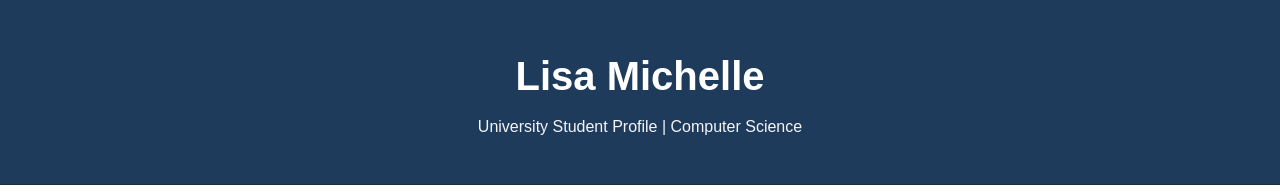
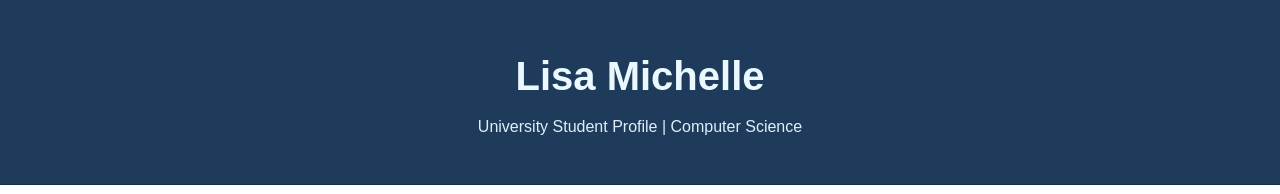
Before and after one commit to miechylisa/foodprojecthtml, a website: page index.html in a window 1280 px wide. Shown: the top 194 px of the page. Drawn offline with Linux system fonts and the light colour scheme.

```diff
--- a/styles.css
+++ b/styles.css
@@ -22,7 +22,7 @@ body {
 /* Header */
 .header {
     background-color: #1f3b5b;
-    color: #ffffff;
+    color: #EAF8FF;
     text-align: center;
     padding: 32px 16px;
     border-bottom: 1px solid #17304a;
```
